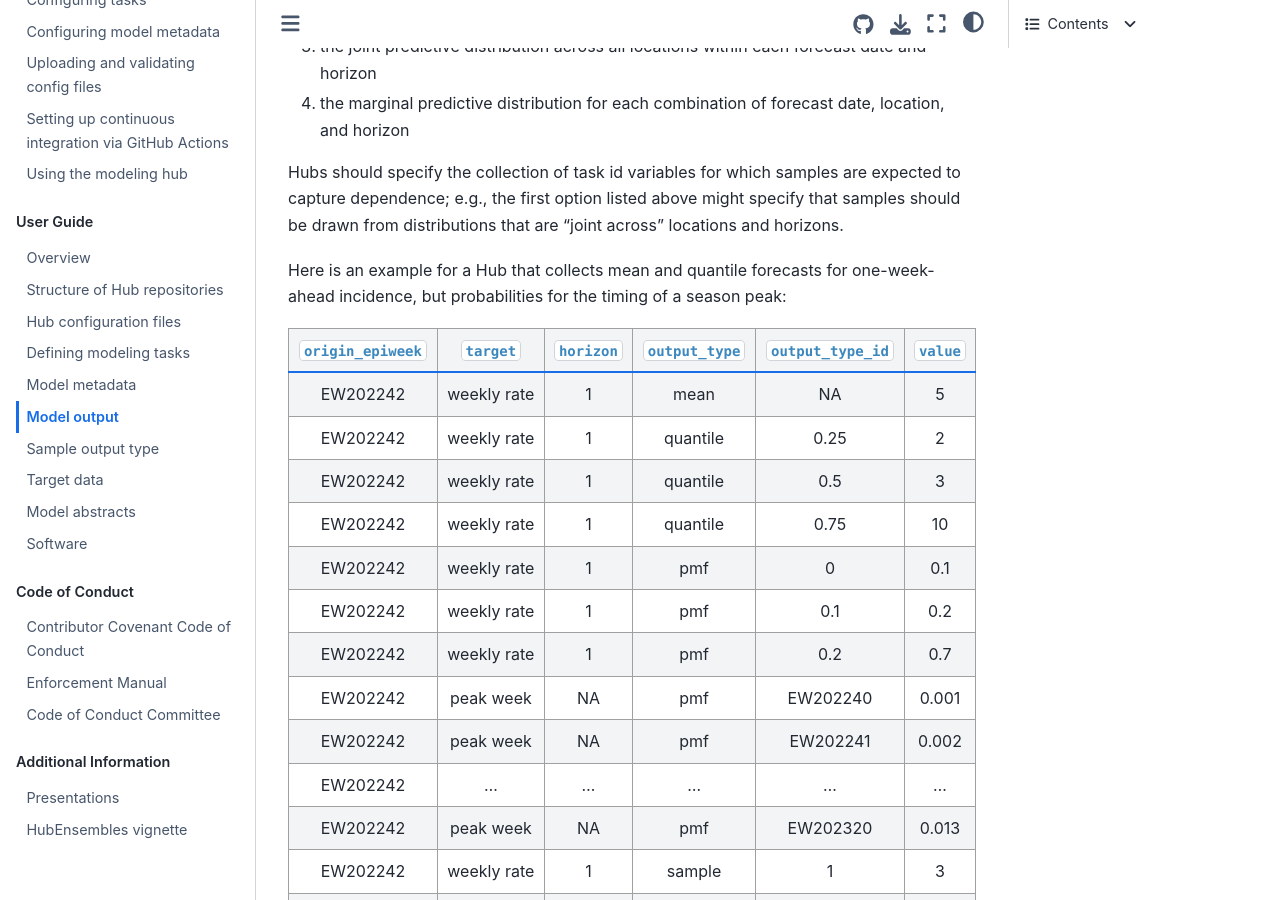
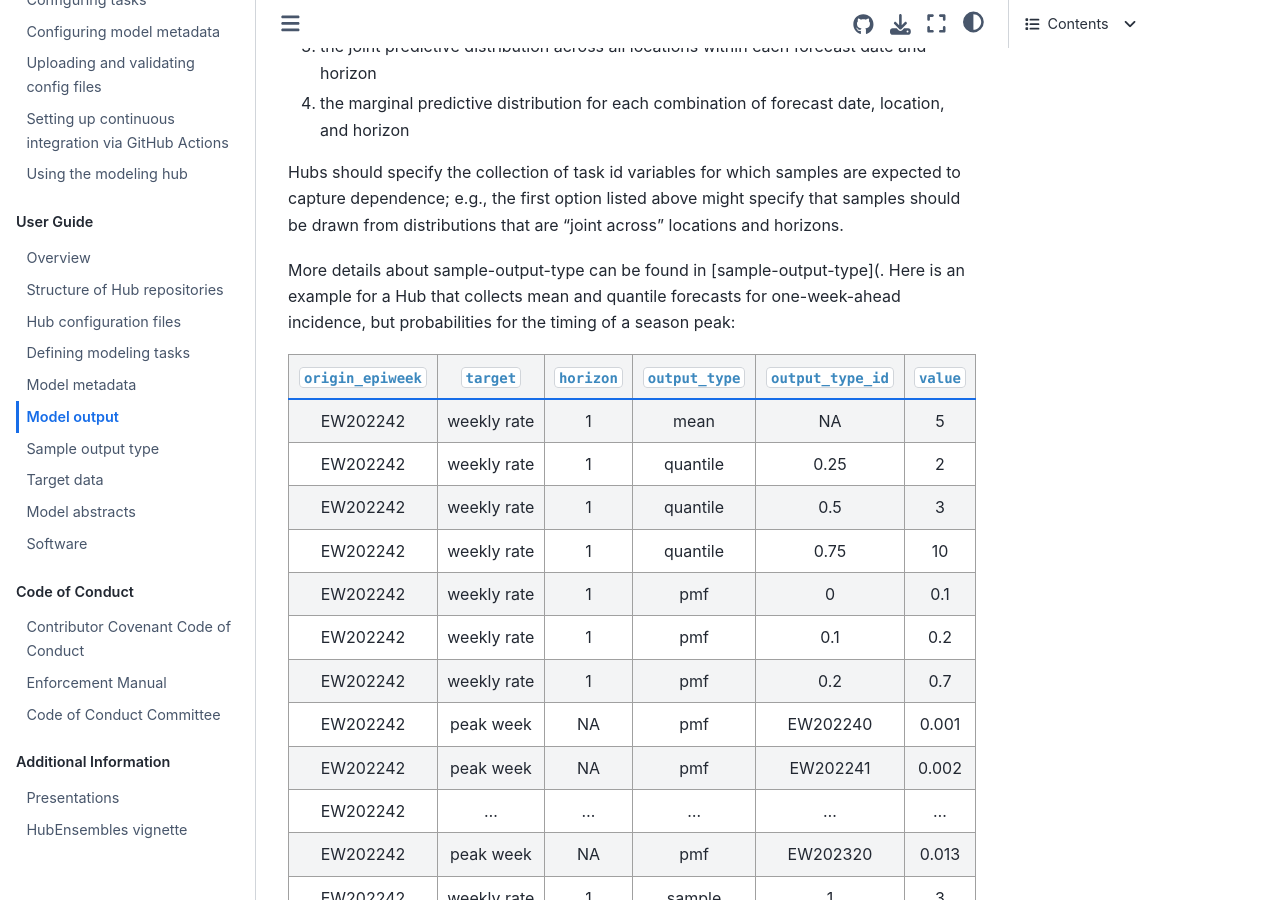
Before and after one commit to hubverse-org/hubDocs, a Sphinx documentation site: the page built from docs/source/user-guide/model-output.md, in a window 1280 px wide and 900 px high, scrolled down 1961 px. Built offline with Sphinx 7.4.7 and the Sphinx Book theme 1.1.4, drawn with Linux system fonts in a browser that asks for light colours.

Commit message:
Update model-output.md

```diff
--- a/docs/source/user-guide/model-output.md
+++ b/docs/source/user-guide/model-output.md
@@ -50,6 +50,7 @@ We emphasize that the `mean`, `median`, `quantile`, `cdf`, and `pmf` representat
 
 Hubs should specify the collection of task id variables for which samples are expected to capture dependence; e.g., the first option listed above might specify that samples should be drawn from distributions that are “joint across” locations and horizons.
 
+More details about sample-output-type can be found in [sample-output-type](.
 Here is an example for a Hub that collects mean and quantile forecasts for one-week-ahead incidence, but probabilities for the timing of a season peak:
 
 
```
